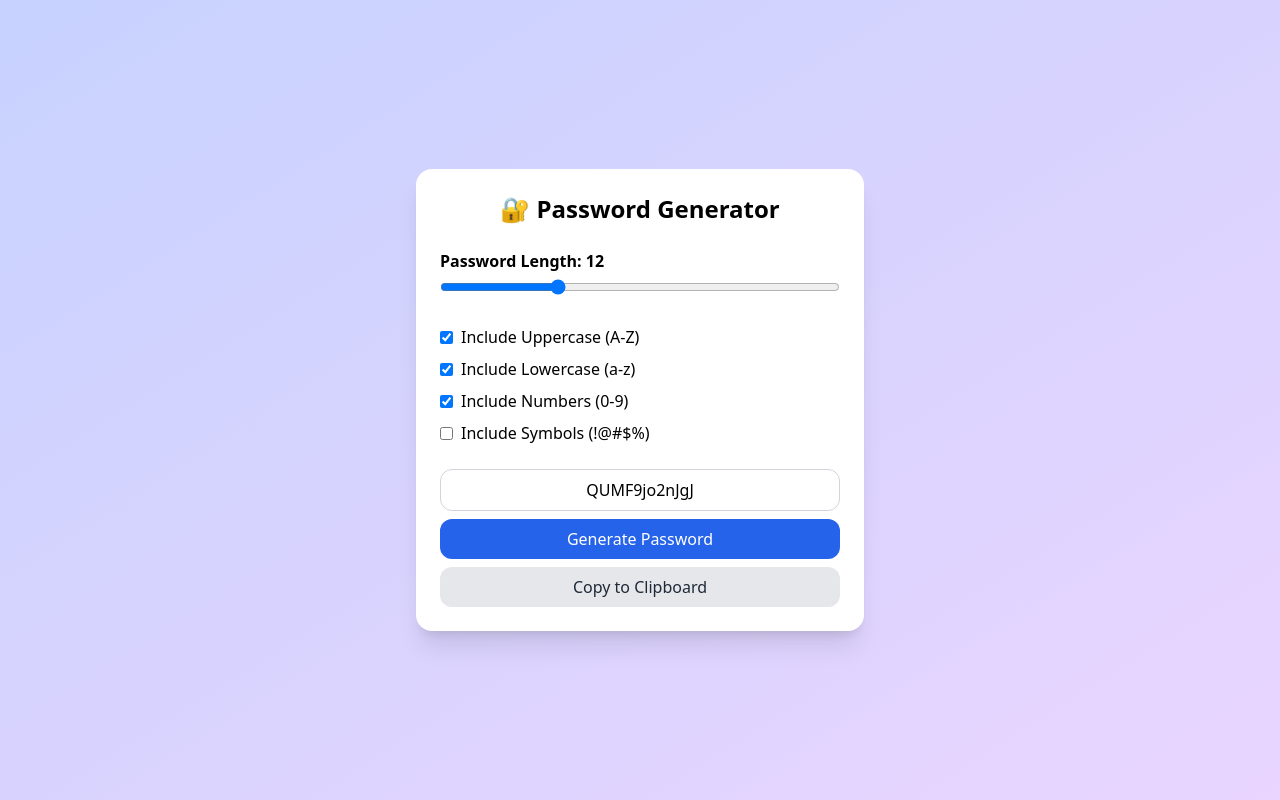
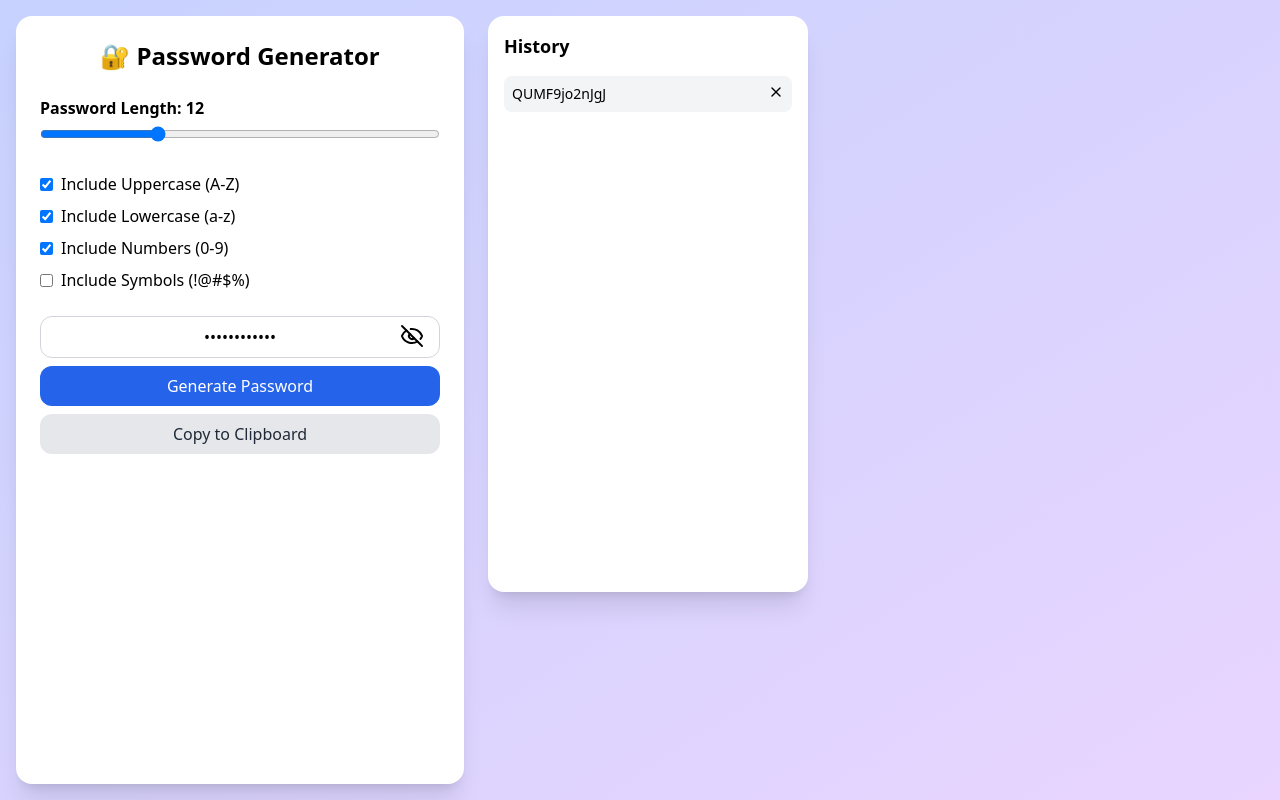
Before and after one commit to yash-sain/my-own-component-logic, a React (Create React App) app: page / in a window 1280 px wide. Both pictures are taken after a click on the button "Generate Password". Built offline with nearby package versions, Linux system fonts and the light colour scheme; the HTML template or start-up script is replaced by a standard one.

Commit message:
first commit

```diff
--- a/package.json
+++ b/package.json
@@ -7,6 +7,7 @@
     "@testing-library/jest-dom": "^6.6.3",
     "@testing-library/react": "^16.3.0",
     "@testing-library/user-event": "^13.5.0",
+    "lucide-react": "^0.503.0",
     "react": "^19.1.0",
     "react-dom": "^19.1.0",
     "react-scripts": "5.0.1",
--- a/src/components/NumberGuessingGame/PasswordGenerator.jsx
+++ b/src/components/NumberGuessingGame/PasswordGenerator.jsx
@@ -1,4 +1,5 @@
-import { useState } from "react";
+import { useEffect, useState } from "react";
+import { Eye, EyeOff, X } from 'lucide-react';
 
 export default function PasswordGenerator() {
     const [length, setLength] = useState(12);
@@ -7,6 +8,11 @@ export default function PasswordGenerator() {
     const [includeNumbers, setIncludeNumbers] = useState(true);
     const [includeSymbols, setIncludeSymbols] = useState(false);
     const [password, setPassword] = useState("");
+    const [showPassword, setShowPassword] = useState(false);
+    const [history, setHistory] = useState(() => {
+        const getHistory = JSON?.parse(localStorage?.getItem("history"));
+        return getHistory ? getHistory : []
+    });
 
     const handleGeneratePassword = () => {
         const UpperCaseLetter = "ABCDEFGHIJKLMNOPQRSTUVWXYZ";
@@ -18,21 +24,40 @@ export default function PasswordGenerator() {
 
 
         if (passwordGen.length === 0) {
-            setPassword("Please select at least one option.");
+            alert("Please select at least one option.");
             return;
         }
 
-        let str = "";
+        let newPassword = "";
 
         for (let i = 0; i < length; i += 1) {
-            const genpass = str += passwordGen[Math?.floor(Math?.random() * len)]
-            setPassword(genpass);
+            newPassword += passwordGen[Math?.floor(Math?.random() * len)]
         }
 
+        setPassword(newPassword);
+        setHistory(prev => [...prev, { id: crypto?.randomUUID(), pass: newPassword }]);
+    }
+
+    useEffect(() => {
+        localStorage?.setItem("history", JSON?.stringify(history));
+    }, [password, history]);
+
+    const handleCopyPassword = () => {
+        if (password?.length === 0) {
+            alert("Password is not copied because the password not write above in password field.")
+        } else {
+            navigator?.clipboard?.writeText(password);
+            alert("Password is copied")
+        }
+    }
+
+    const handleDeletePassword = (id) => {
+        setHistory(data => data?.filter(item => item?.id !== id));
     }
 
     return (
-        <div className="min-h-screen flex items-center justify-center bg-gradient-to-br from-indigo-200 to-purple-200 p-4">
+        <div className="min-h-screen flex bg-gradient-to-br from-indigo-200 to-purple-200 p-4">
+            {/* Generator UI */}
             <div className="bg-white p-6 rounded-2xl shadow-xl w-full max-w-md space-y-6">
                 <h1 className="text-2xl font-bold text-center">🔐 Password Generator</h1>
 
@@ -43,7 +68,7 @@ export default function PasswordGenerator() {
                         min={4}
                         max={32}
                         value={length}
-                        onChange={(e) => setLength(e.target.value)}
+                        onChange={(e) => setLength(Number(e.target.value))}
                         className="w-full"
                     />
                 </div>
@@ -84,27 +109,58 @@ export default function PasswordGenerator() {
                 </div>
 
                 <div className="space-y-2">
+                    <div className="relative">
                         <input
-                        type="text"
+                            type={showPassword ? "text" : "password"}
                             readOnly
                             value={password}
                             placeholder="Generated password"
                             className="w-full border border-gray-300 rounded-xl p-2 text-center"
                         />
+                        <div
+                            className="absolute top-2 right-4 cursor-pointer"
+                            onClick={() => setShowPassword(prev => !prev)}
+                        >
+                            {showPassword ? <Eye /> : <EyeOff />}
+                        </div>
+                    </div>
+
                     <button
-                        onClick={handleGeneratePassword} // Add logic later
+                        onClick={handleGeneratePassword}
                         className="w-full bg-blue-600 text-white rounded-xl py-2 hover:bg-blue-700 transition"
                     >
                         Generate Password
                     </button>
                     <button
-                        onClick={() => navigator.clipboard.writeText(password)}
+                        onClick={handleCopyPassword}
                         className="w-full bg-gray-200 text-gray-800 rounded-xl py-2 hover:bg-gray-300 transition"
                     >
                         Copy to Clipboard
                     </button>
                 </div>
             </div>
+
+            {/* History Panel */}
+            <div className="ml-6 w-80 bg-white p-4 rounded-2xl shadow-xl overflow-y-auto max-h-[36rem]">
+                <h2 className="text-lg font-bold mb-4">History</h2>
+                {history.length === 0 ? (
+                    <p className="text-gray-500 text-sm">No passwords generated yet.</p>
+                ) : (
+                    <ul className="space-y-2 text-sm">
+                        {history.map((item) => (
+                            <li
+                                key={item?.id}
+                                className="bg-gray-100 p-2 rounded-lg break-all relative"
+                            >
+                                {item?.pass}
+                                <div className="absolute top-2 right-2 cursor-pointer" onClick={() => handleDeletePassword(item?.id)}>
+                                    <X size={16} />
+                                </div>
+                            </li>
+                        ))}
+                    </ul>
+                )}
+            </div>
         </div>
     );
 }
```
Also changed, not shown: 1 other file (tests, documents, lock files or other folders). Lines whose indentation alone changed are shown as unchanged.
